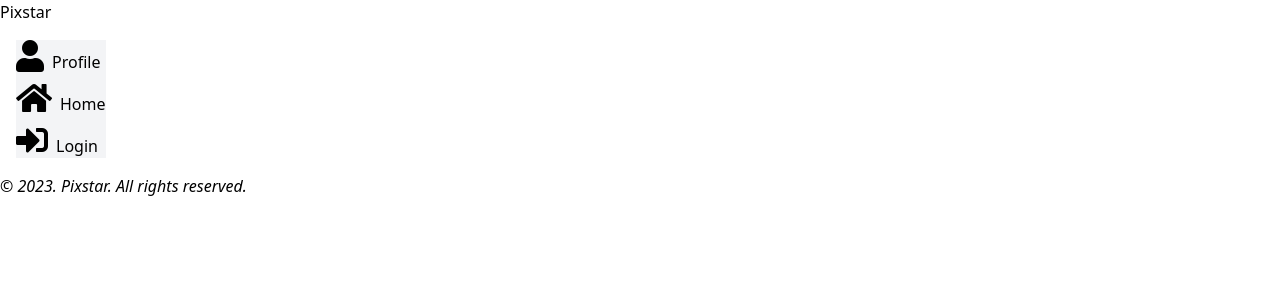
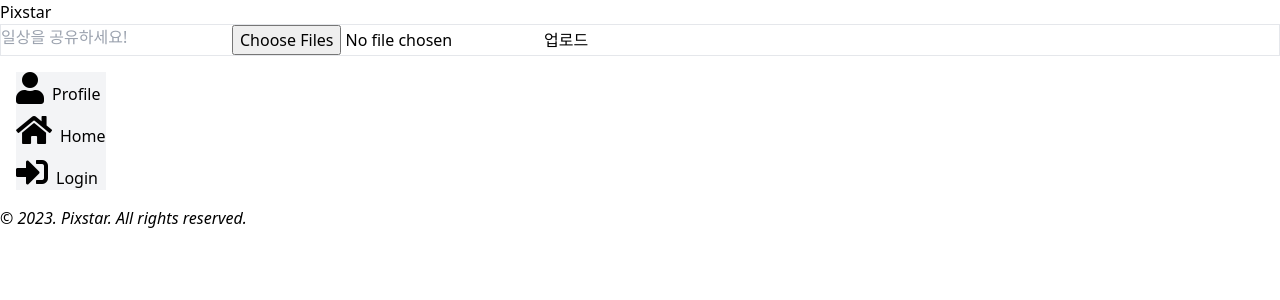
Before and after one commit to ormi-pixstar/pixstar-fe, a React (Create React App) app: page / in a window 1280 px wide. Shown: the top 300 px of the page. Built offline with nearby package versions, Linux system fonts and the light colour scheme; no server answers.

Commit message:
✨ FEATURE: 글 작성 폼 구현

```diff
--- /dev/null
+++ b/src/components/common/PostComposer.jsx
@@ -0,0 +1,57 @@
+import { useState } from 'react';
+
+const PostComposer = () => {
+  const [content, setContent] = useState('');
+  const [images, setImages] = useState([]);
+
+  const handleContentChange = (e) => {
+    setContent(e.target.value);
+  };
+
+  const handleImageChange = (e) => {
+    const selectedImages = Array.from(e.target.files);
+    setImages(selectedImages);
+  };
+
+  const handleSubmit = (e) => {
+    e.preventDefault();
+
+    console.log(content, images);
+
+    // 작성한 글과 이미지 초기화
+    setContent('');
+    setImages([]);
+  };
+
+  return (
+    <div className='border'>
+      <form onSubmit={handleSubmit} className='flex'>
+        <div>
+          <input
+            type='text'
+            id='content'
+            name='content'
+            placeholder='일상을 공유하세요!'
+            value={content}
+            onChange={handleContentChange}
+            required
+          />
+        </div>
+        <div>
+          <input
+            type='file'
+            id='images'
+            name='images'
+            accept='image/*'
+            onChange={handleImageChange}
+            multiple
+            required
+          />
+        </div>
+        <button type='submit'>업로드</button>
+      </form>
+    </div>
+  );
+};
+
+export default PostComposer;
--- a/src/pages/MainPage.jsx
+++ b/src/pages/MainPage.jsx
@@ -3,6 +3,7 @@ import { useDispatch } from 'react-redux';
 import { __getPostList } from '../redux/modules/post.js';
 import Header from '../components/common/Header.jsx';
 import Navbar from '../components/common/Navbar.jsx';
+import PostComposer from '../components/common/PostComposer.jsx';
 import ListCard from '../components/mainpage/ListCard.jsx';
 
 const MainPage = () => {
@@ -33,6 +34,7 @@ const MainPage = () => {
   return (
     <>
       <Header />
+      <PostComposer />
       <section className='flex flex-col md:flex-row'>
         <ListCard posts={posts} />
         <Navbar />
```
